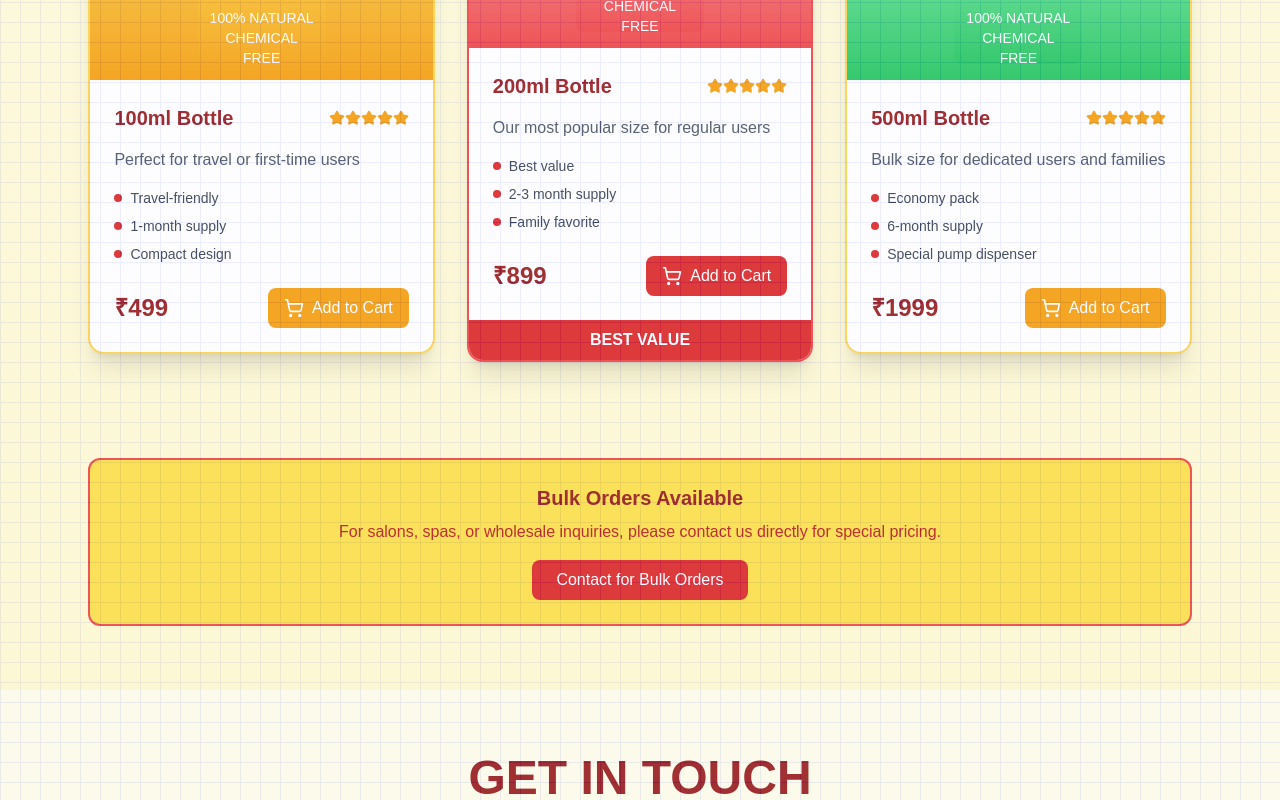
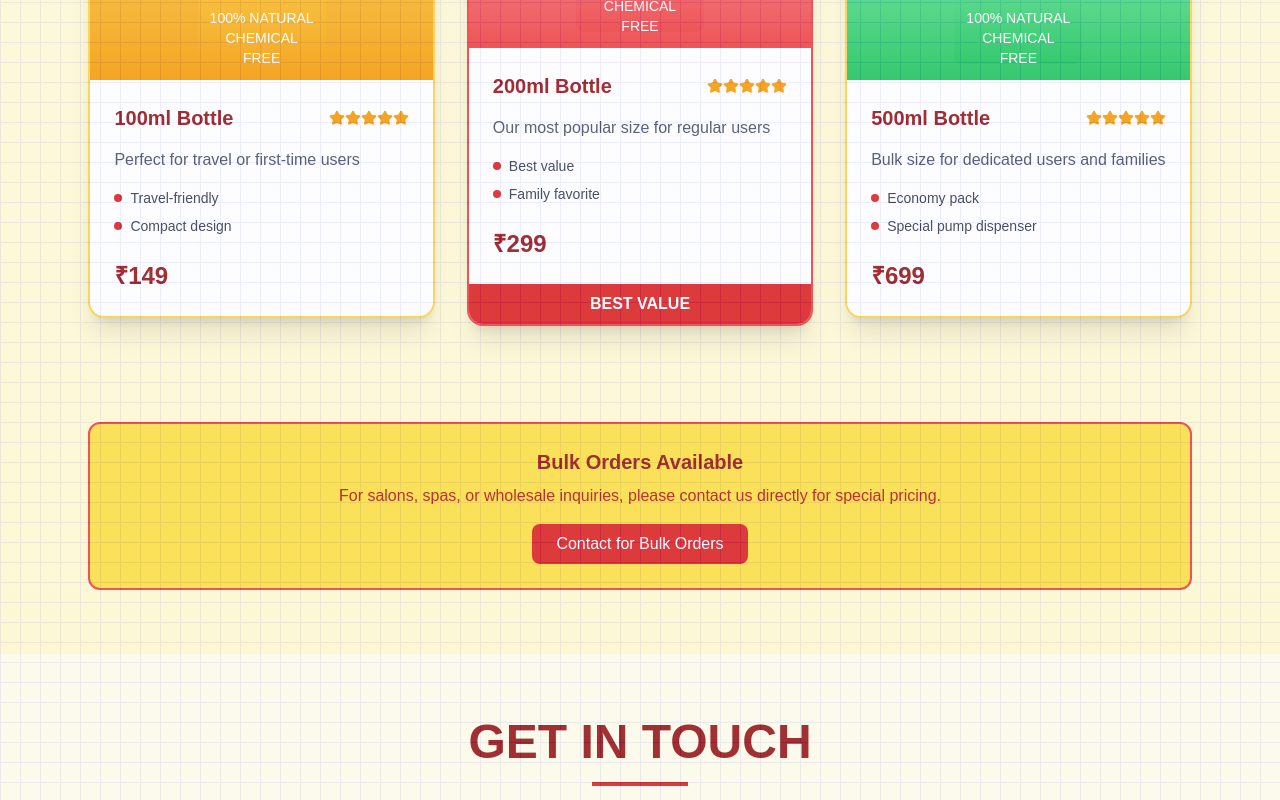
Before and after one commit to Way2skills/kushal_hair_oil, a Next.js app: page / in a window 1280 px wide. Shown: the part 2058-2858 px from the top of the page. Built offline with nearby package versions, Linux system fonts and the light colour scheme.

Commit message:
Update products-section.tsx

```diff
--- a/components/sections/products-section.tsx
+++ b/components/sections/products-section.tsx
@@ -7,24 +7,24 @@ export default function ProductsSection() {
   const products = [
     {
       size: "100ml",
-      price: 499,
+      price: 149,
       description: "Perfect for travel or first-time users",
-      features: ["Travel-friendly", "1-month supply", "Compact design"],
+      features: ["Travel-friendly","Compact design"],
       color: "amber",
     },
     {
       size: "200ml",
-      price: 899,
+      price: 299,
       description: "Our most popular size for regular users",
-      features: ["Best value", "2-3 month supply", "Family favorite"],
+      features: ["Best value", "Family favorite"],
       color: "red",
       featured: true,
     },
     {
       size: "500ml",
-      price: 1999,
+      price: 699,
       description: "Bulk size for dedicated users and families",
-      features: ["Economy pack", "6-month supply", "Special pump dispenser"],
+      features: ["Economy pack",  "Special pump dispenser"],
       color: "green",
     },
   ]
@@ -32,6 +32,7 @@ export default function ProductsSection() {
   return (
     <section className="min-h-screen py-16 flex items-center">
       <div className="max-w-6xl mx-auto px-4">
+        {/* Heading */}
         <motion.div
           initial={{ y: 50, opacity: 0 }}
           whileInView={{ y: 0, opacity: 1 }}
@@ -46,6 +47,7 @@ export default function ProductsSection() {
           </p>
         </motion.div>
 
+        {/* Product Cards */}
         <div className="grid grid-cols-1 md:grid-cols-3 gap-8">
           {products.map((product, index) => (
             <motion.div
@@ -62,16 +64,11 @@ export default function ProductsSection() {
                   <div className="bg-red-600 text-white px-4 py-1 rounded-full text-sm font-bold">MOST POPULAR</div>
                 </div>
               )}
-              <div
-                className={`bg-white rounded-2xl shadow-xl overflow-hidden border-2 ${product.featured ? "border-red-500" : "border-amber-300"}`}
-              >
-                <div
-                  className={`h-48 bg-gradient-to-b from-${product.color}-300 to-${product.color}-500 flex items-center justify-center p-6`}
-                >
+
+              <div className={`bg-white rounded-2xl shadow-xl overflow-hidden border-2 ${product.featured ? "border-red-500" : "border-amber-300"}`}>
+                <div className={`h-48 bg-gradient-to-b from-${product.color}-300 to-${product.color}-500 flex items-center justify-center p-6`}>
                   <div className="relative w-32 h-40">
-                    <div
-                      className={`absolute top-0 left-0 right-0 bottom-0 bg-gradient-to-b from-${product.color}-400 to-${product.color}-600 rounded-lg flex flex-col items-center justify-center p-2`}
-                    >
+                    <div className={`absolute top-0 left-0 right-0 bottom-0 bg-gradient-to-b from-${product.color}-400 to-${product.color}-600 rounded-lg flex flex-col items-center justify-center p-2`}>
                       <div className="text-white font-bold text-xl text-center mb-2">HERBAL HAIR OIL</div>
                       <div className="w-16 h-16 bg-white rounded-full flex items-center justify-center">
                         <span className="text-red-800 font-bold text-lg">{product.size}</span>
@@ -88,8 +85,8 @@ export default function ProductsSection() {
                   <div className="flex justify-between items-center mb-4">
                     <h3 className="text-xl font-bold text-red-800">{product.size} Bottle</h3>
                     <div className="flex">
-                      {[1, 2, 3, 4, 5].map((star) => (
-                        <Star key={star} className="w-4 h-4 text-amber-500 fill-amber-500" />
+                      {[...Array(5)].map((_, i) => (
+                        <Star key={i} className="w-4 h-4 text-amber-500 fill-amber-500" />
                       ))}
                     </div>
                   </div>
@@ -107,14 +104,7 @@ export default function ProductsSection() {
 
                   <div className="flex justify-between items-center">
                     <div className="text-2xl font-bold text-red-800">₹{product.price}</div>
-                    <motion.button
-                      whileHover={{ scale: 1.05 }}
-                      whileTap={{ scale: 0.95 }}
-                      className={`flex items-center gap-2 ${product.featured ? "bg-red-600" : "bg-amber-500"} text-white px-4 py-2 rounded-lg hover:bg-opacity-90 transition-colors`}
-                    >
-                      <ShoppingCart className="w-5 h-5" />
-                      <span>Add to Cart</span>
-                    </motion.button>
+
                   </div>
                 </div>
 
@@ -126,6 +116,7 @@ export default function ProductsSection() {
           ))}
         </div>
 
+        {/* Contact Button */}
         <motion.div
           initial={{ y: 30, opacity: 0 }}
           whileInView={{ y: 0, opacity: 1 }}
@@ -137,13 +128,14 @@ export default function ProductsSection() {
           <p className="text-red-700">
             For salons, spas, or wholesale inquiries, please contact us directly for special pricing.
           </p>
-          <motion.button
+          <motion.a
             whileHover={{ scale: 1.05 }}
             whileTap={{ scale: 0.95 }}
-            className="mt-4 bg-red-600 text-white px-6 py-2 rounded-lg hover:bg-red-700 transition-colors"
+            href="#contact"
+            className="mt-4 inline-block bg-red-600 text-white px-6 py-2 rounded-lg hover:bg-red-700 transition-colors"
           >
             Contact for Bulk Orders
-          </motion.button>
+          </motion.a>
         </motion.div>
       </div>
     </section>
```
